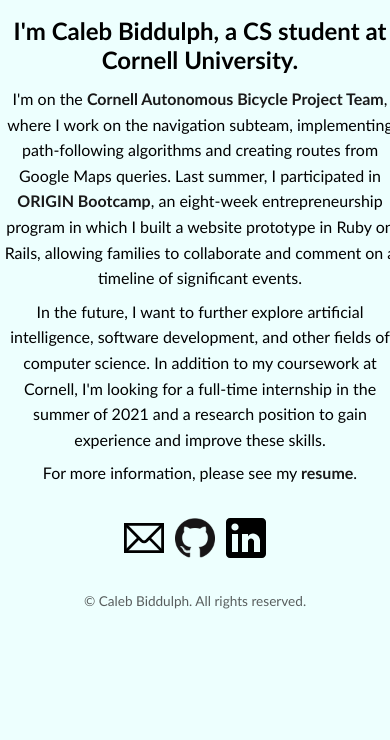
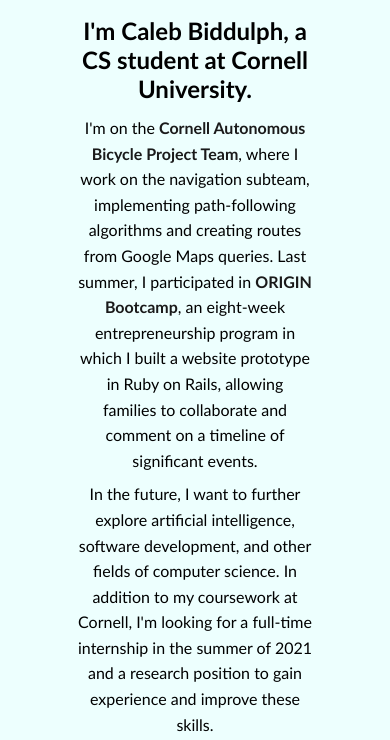
Before and after one commit to CDBiddulph/cdbiddulph.github.io, a plain HTML site: page index.html in a window 390 px wide. Shown: the part 271-1011 px from the top of the page. Before the commit the page ends 887 px from the top, so only its background shows below. Drawn offline with Linux system fonts and the light colour scheme.

Commit message:
Fixed for mobile

```diff
--- a/index.html
+++ b/index.html
@@ -4,7 +4,6 @@
   <meta http-equiv="Content-Type" content="text/html; charset=UTF-8">
 
   <title>Caleb Biddulph</title>
-  <script src="../jquery.min.js.download"></script>
   <link rel="icon" href="./img/favicon.png">
   <link rel="stylesheet" href="./styles/main.css">
 
--- a/styles/main.css
+++ b/styles/main.css
@@ -24,7 +24,7 @@ nav {
   overflow-x: hidden; /* Disable horizontal scroll */
   display: flex;
   justify-content: center;
-  width: 100%
+  width: 100%;
 }
 
 nav a {
@@ -63,7 +63,7 @@ Main
 
 .bio {
   margin: auto;
-  width: max(50%, 25em);
+  padding: 0 20%;
 }
 
 .bio h2 {
```
